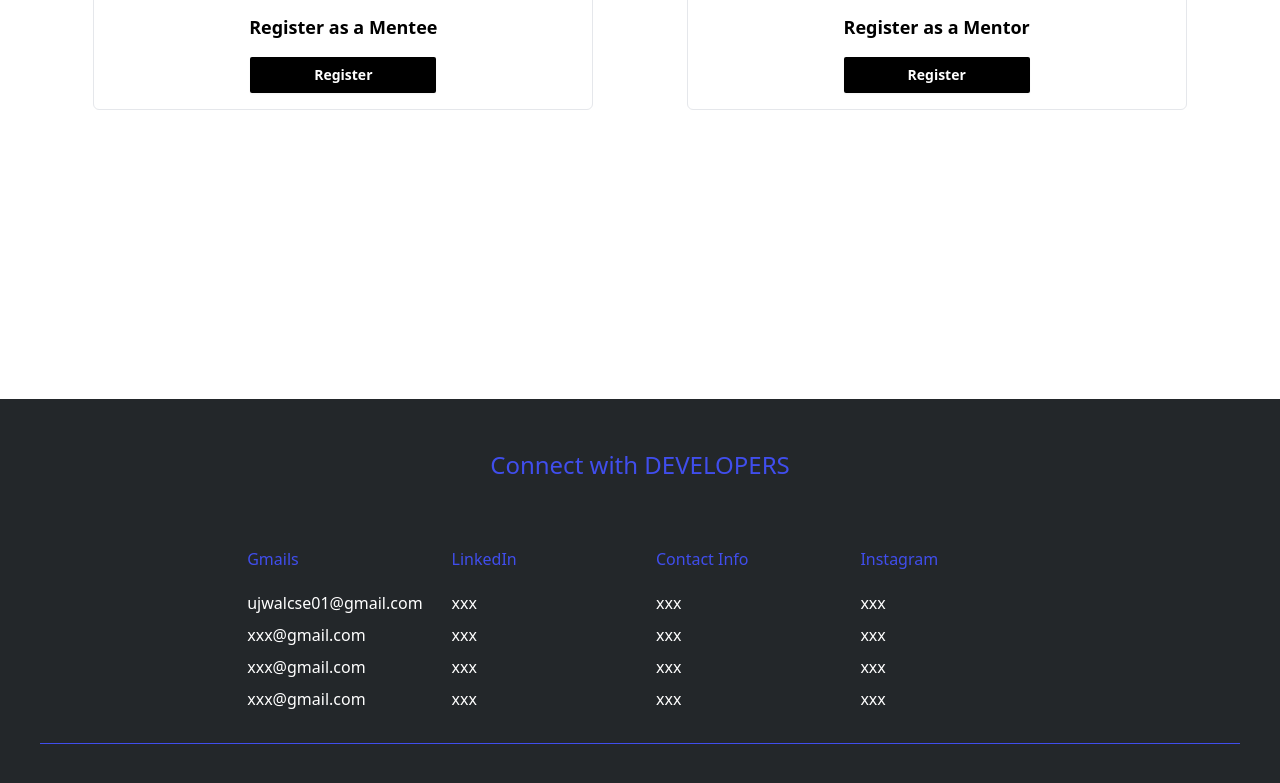
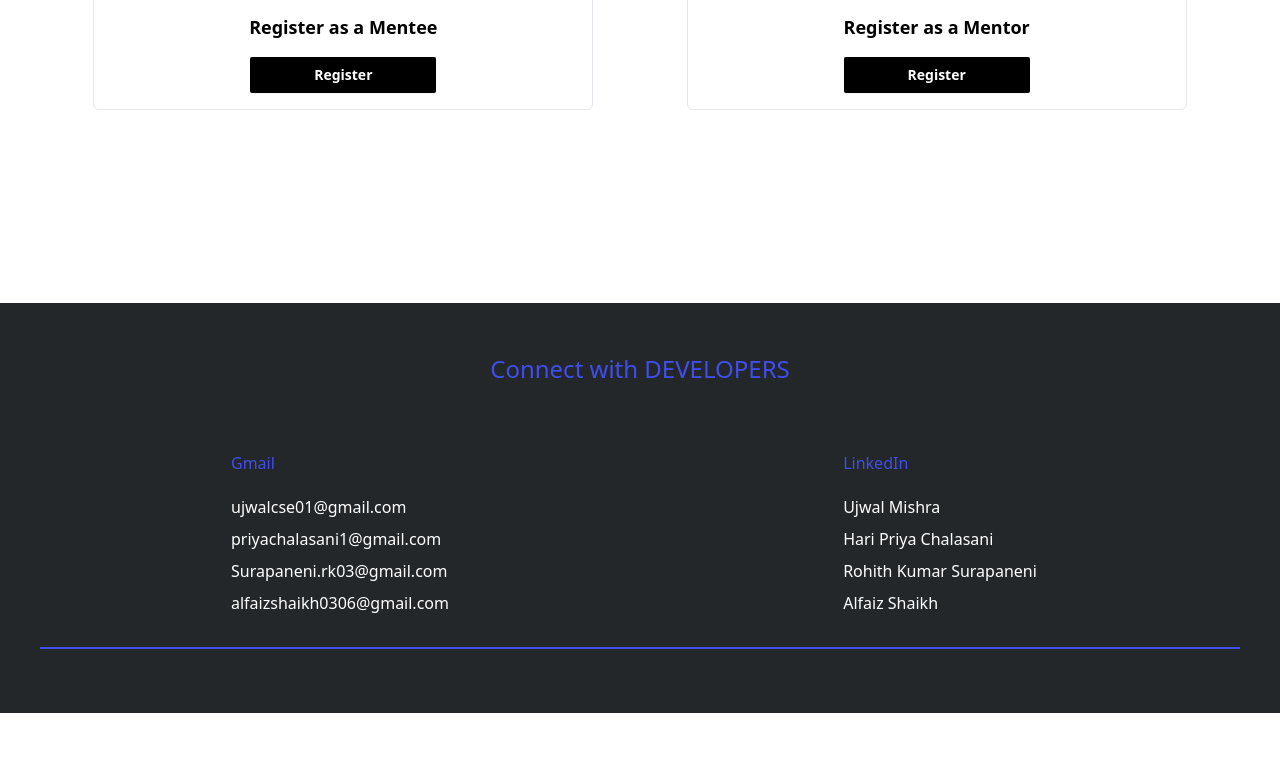
Before and after one commit to haripriyachalasani/Synapse-Hub, a plain HTML site: page register/index.html in a window 1280 px wide. Shown: the part 569-1352 px from the top of the page. After the commit the page ends 1282 px from the top, so only its background shows below. Drawn offline with nearby package versions, Linux system fonts and the light colour scheme.

Commit message:
Add files via upload

```diff
--- a/register/index.html
+++ b/register/index.html
@@ -44,7 +44,8 @@
                 type="button"
                 class="mt-4 rounded-sm bg-black px-16 rounded-md py-2 text-sm font-semibold text-white shadow-sm hover:bg-black/80 focus-visible:outline focus-visible:outline-2 focus-visible:outline-offset-2 focus-visible:outline-black"
               >
-                Register
+                <!-- Mentee registration form  -->
+                <a href="">Register</a>
               </button>
             </div>
           </div>
@@ -67,7 +68,8 @@
                 type="button"
                 class="mt-4 rounded-sm bg-black px-16 rounded-md py-2 text-sm font-semibold text-white shadow-sm hover:bg-black/80 focus-visible:outline focus-visible:outline-2 focus-visible:outline-offset-2 focus-visible:outline-black"
               >
-                Register
+                <!-- Mentor registration form  -->
+                <a href="">Register</a>
               </button>
             </div>
           </div>
@@ -76,64 +78,55 @@
 
       <!-- footer  -->
 
-      <section id="help" class="w-full relative bg-[#23272A] mt-24">
+      <section id="help" class="w-full relative bg-[#23272A]">
         <h3 class="text-[#404EED] text-center pt-12 text-[1.5rem]">
           Connect with DEVELOPERS
         </h3>
 
         <div class="max-w-[1200px] mx-auto py-16">
-          <!-- part-1  -->
-
-          <div class="flex flex-col md:flex-row ml-8">
+          <div
+            class="grid grid-cols-1 md:grid-cols-1 lg:grid-cols-2 justify-items-center"
+          >
             <!-- col-1  -->
-
-            <div
-              class="grid grid-cols-2 md:grid-cols-2 lg:grid-cols-4 md:mx-auto md:w-[70%] sm:place-content-start place-content-center"
-            >
-              <!-- col-2  -->
             <div>
-                <h3 class="text-[#404EED] mb-5">Gmails</h3>
+              <h3 class="text-[#404EED] mb-5">Gmail</h3>
               <ul class="text-white space-y-2 cursor-pointer">
                 <li class="hover:underline">ujwalcse01@gmail.com</li>
-                  <li class="hover:underline">xxx@gmail.com</li>
-                  <li class="hover:underline">xxx@gmail.com</li>
-                  <li class="hover:underline">xxx@gmail.com</li>
+                <li class="hover:underline">priyachalasani1@gmail.com</li>
+                <li class="hover:underline">Surapaneni.rk03@gmail.com</li>
+                <li class="hover:underline">alfaizshaikh0306@gmail.com</li>
               </ul>
             </div>
-              <!-- col-3  -->
+            <!-- col-2  -->
             <div>
               <h3 class="text-[#404EED] mb-5">LinkedIn</h3>
               <ul class="text-white space-y-2 cursor-pointer">
-                  <li class="hover:underline">xxx</li>
-                  <li class="hover:underline">xxx</li>
-                  <li class="hover:underline">xxx</li>
-                  <li class="hover:underline">xxx</li>
-                </ul>
-              </div>
-              <!-- col-4  -->
-              <div>
-                <h3 class="text-[#404EED] mb-5">Contact Info</h3>
-                <ul class="text-white space-y-2 cursor-pointer">
-                  <li class="hover:underline">xxx</li>
-                  <li class="hover:underline">xxx</li>
-                  <li class="hover:underline">xxx</li>
-                  <li class="hover:underline">xxx</li>
-                </ul>
-              </div>
-              <!-- col-5  -->
-              <div>
-                <h3 class="text-[#404EED] mb-5">Instagram</h3>
-                <ul class="text-white space-y-2 cursor-pointer">
-                  <li class="hover:underline">xxx</li>
-                  <li class="hover:underline">xxx</li>
-                  <li class="hover:underline">xxx</li>
-                  <li class="hover:underline">xxx</li>
+                <li class="hover:underline">
+                  <a href="https://www.linkedin.com/in/ujwal-mishra-9964572a7/"
+                    >Ujwal Mishra
+                  </a>
+                </li>
+                <li class="hover:underline">
+                  <a href="https://www.linkedin.com/in/haripriya01"
+                    >Hari Priya Chalasani</a
+                  >
+                </li>
+                <li class="hover:underline">
+                  <a
+                    href="https://www.linkedin.com/in/rohith-kumar-surapaneni-519238239/"
+                    >Rohith Kumar Surapaneni</a
+                  >
+                </li>
+                <li class="hover:underline">
+                  <a href="https://in.linkedin.com/in/alfaiz-shaikh-88504827b"
+                    >Alfaiz Shaikh</a
+                  >
+                </li>
               </ul>
             </div>
           </div>
-          </div>
-          <!-- part-2  -->
-          <div class="h-[1px] w-[100%] bg-[#404EED] mt-8"></div>
+
+          <div class="h-[2px] w-[100%] bg-[#404EED] mt-8"></div>
         </div>
       </section>
     </div>
```
Also changed, not shown: index.html (+36 -42 lines). Lines whose indentation alone changed are shown as unchanged.
